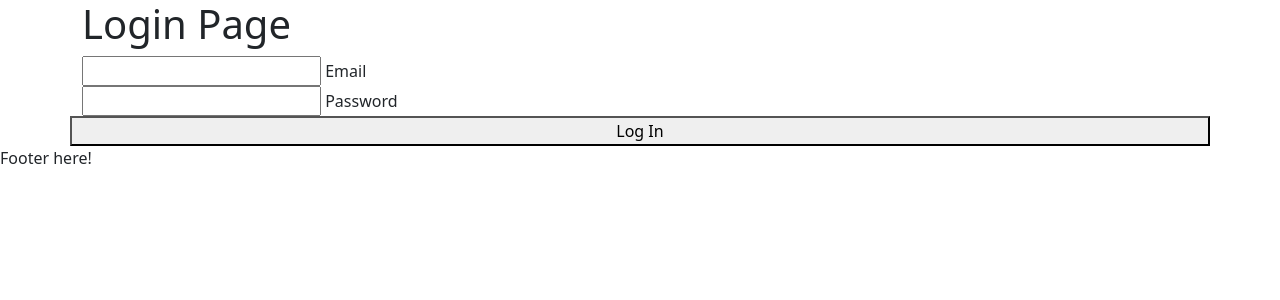
After one commit to Code-Institute-Submissions/patrickpulfer-code_insitute_m3_OctResub, a Flask app: page /admin in a window 1280 px wide. The commit adds this page. Shown: the top 300 px of the page. Run offline with Flask 2, Linux system fonts and the light colour scheme; parts of the project's set-up code (start-up, migrations or seed data) failed here and were passed over.

Commit message:
Feature: Add login functionality and establish a session

```diff
--- a/app.py
+++ b/app.py
@@ -1,7 +1,10 @@
-from flask import Flask, render_template, request, flash
+from flask import (
+    Flask, flash, render_template,
+    redirect, request, session, url_for)
 import os
 if os.path.exists("env.py"):
     import env
+from werkzeug.security import generate_password_hash, check_password_hash
 import pymongo
 import logging
 
@@ -19,10 +22,10 @@ logging.info('app.py initalized!')
 app = Flask(__name__)
 app.secret_key = os.environ.get("SECRET_KEY")
 
+
 # MongoDB Setup
 MONGO_URI = os.environ.get("MONGO_URI")
 DATABASE = "TheInterviewMasterDeck"
-COLLECTION = "Admin"
 
 
 def mongo_connect(url):
@@ -32,24 +35,66 @@ def mongo_connect(url):
         return conn
     except pymongo.errors.ConnectionFailure as e:
         logging.critical('Could not connect to MongoDB: %s', e)
-        print("Could not connect to MongoDB: %s") % e
 
 
+# Initial MongoDB connection
 conn = mongo_connect(MONGO_URI)
-coll = conn[DATABASE][COLLECTION]
+mongo_database = conn[DATABASE]
 logging.info('MongoDB Server version: %s', conn.server_info()["version"])
 
 
+# Logging and exit if main database is not detected
 dblist = conn.list_database_names()
 if DATABASE in dblist:
-    print("The database exists.")
+    logging.info("Database 'TheInterviewMasterDeck' detected!")
 else:
-    print('no')
+    logging.critical("Database 'TheInterviewMasterDeck' NOT detected!")
+    exit()
 
+
+#
+# App Routings
+#
 
 @app.route("/")
 def index():
     return render_template("index.html")
+
+
+@app.route("/admin", methods=["GET", "POST"])
+def admin():
+    mongo_collection = mongo_database["admin"]
+
+    # Login attempt = Post
+    if request.method == "POST":
+        existing_user = mongo_collection.find_one(
+            {"email": request.form.get("email").lower()})
+        print(request.form.get("email").lower())
+        print('Existing User: ', existing_user)
+        flash("Welcome back, " + existing_user["name"])
+        print(existing_user["name"])
+
+        if existing_user:
+            # ensure hashed password matches user input
+            if check_password_hash(
+                    existing_user["password"], request.form.get("password")):
+                logging.info('Admin Login attempt successful')
+                session["admin"] = existing_user["name"]
+                session["email"] = existing_user["email"]
+            else:
+                # password does not match
+                logging.warning(
+                    'Admin Login attempt failed with wrong password')
+                flash("Incorrect Email and/or Password")
+                return redirect(url_for("admin"))
+
+        else:
+            # username doesn't exist
+            flash("Incorrect Email and/or Password")
+            logging.warning('Admin Login attempt failed with incorrect email')
+            return redirect(url_for("admin"))
+
+    return render_template("admin.html")
 
 
 if __name__ == "__main__":
--- /dev/null
+++ b/templates/admin.html
@@ -0,0 +1,33 @@
+{% extends "base.html" %}
+{% block content %}
+<h1>Login Page</h1>
+<section>
+    <form class="col s12 m8 offset-m2" method="POST" action="{{ url_for('admin') }}">
+        <div class="card-panel">
+            <!-- username -->
+            <div class="row">
+                <div class="input-field col s12">
+                    <i class="fas fa-user-cog prefix light-blue-text text-darken-4"></i>
+                    <input id="email" name="email" type="email" minlength="4" required>
+                    <label for="email">Email</label>
+                </div>
+            </div>
+            <!-- passowrd -->
+            <div class="row">
+                <div class="input-field col s12">
+                    <i class="fas fa-user-lock prefix light-blue-text text-darken-4"></i>
+                    <input id="password" name="password" type="password" required>
+                    <label for="password">Password</label>
+                </div>
+            </div>
+            <!-- login -->
+            <div class="row">
+                <button type="submit" class="col s12 btn-large light-blue darken-4 text-shadow">
+                    Log In <i class="fas fa-sign-in-alt"></i>
+                </button>
+            </div>
+        </div>
+    </form>
+
+</section>
+{% endblock %}
--- a/templates/base.html
+++ b/templates/base.html
@@ -5,14 +5,34 @@
     <meta charset="UTF-8">
     <meta http-equiv="X-UA-Compatible" content="IE=edge">
     <meta name="viewport" content="width=device-width, initial-scale=1.0">
-    <title>Document</title>
+    <title>The Interview Master Deck</title>
+    <link href="https://cdn.jsdelivr.net/npm/bootstrap@5.0.0-beta3/dist/css/bootstrap.min.css" rel="stylesheet"
+        integrity="sha384-eOJMYsd53ii+scO/bJGFsiCZc+5NDVN2yr8+0RDqr0Ql0h+rP48ckxlpbzKgwra6" crossorigin="anonymous">
 </head>
 
 <body>
-    {% block content %}
-    {% endblock %}
+    <section>
+        <!-- flash messages -->
+        {% with messages = get_flashed_messages() %}
+        {% if messages %}
+        {% for message in messages %}
+        <div class="row flashes">
+            <h4 class="light-blue lighten-4 center-align">{{ message }}</h4>
+        </div>
+        {% endfor %}
+        {% endif %}
+        {% endwith %}
+    </section>
+
+    <main class="container">
+        {% block content %}
+        {% endblock %}
+    </main>
 
     Footer here!
+    <script src="https://cdn.jsdelivr.net/npm/bootstrap@5.0.0-beta3/dist/js/bootstrap.bundle.min.js"
+        integrity="sha384-JEW9xMcG8R+pH31jmWH6WWP0WintQrMb4s7ZOdauHnUtxwoG2vI5DkLtS3qm9Ekf"
+        crossorigin="anonymous"></script>
 </body>
 
 </html>
```
